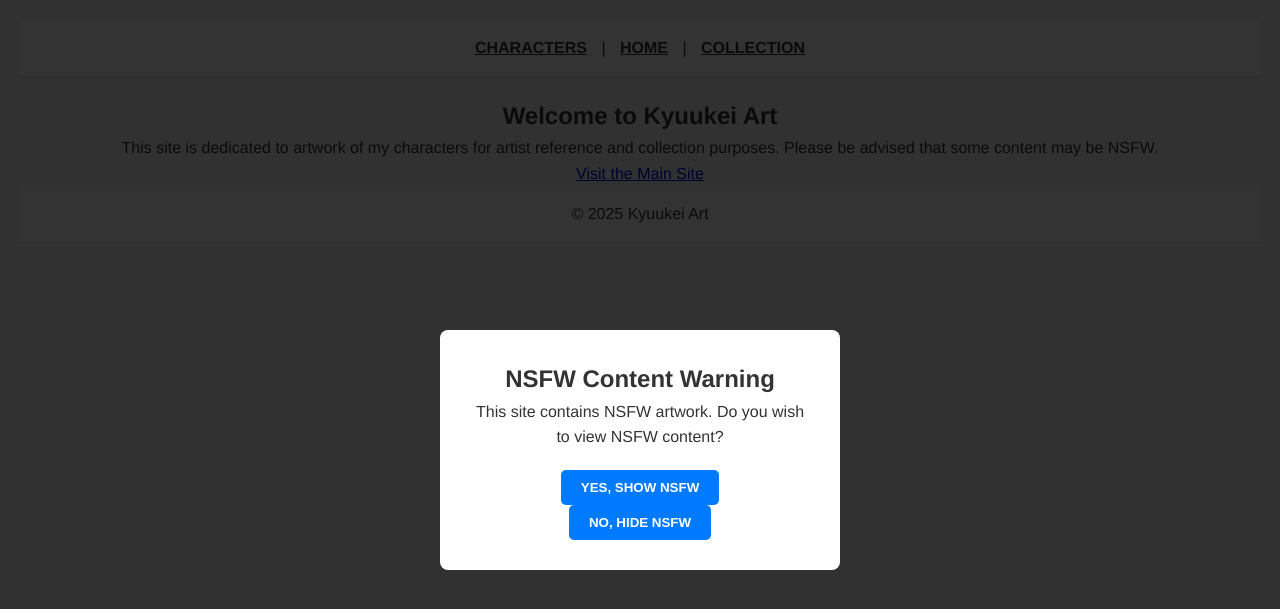
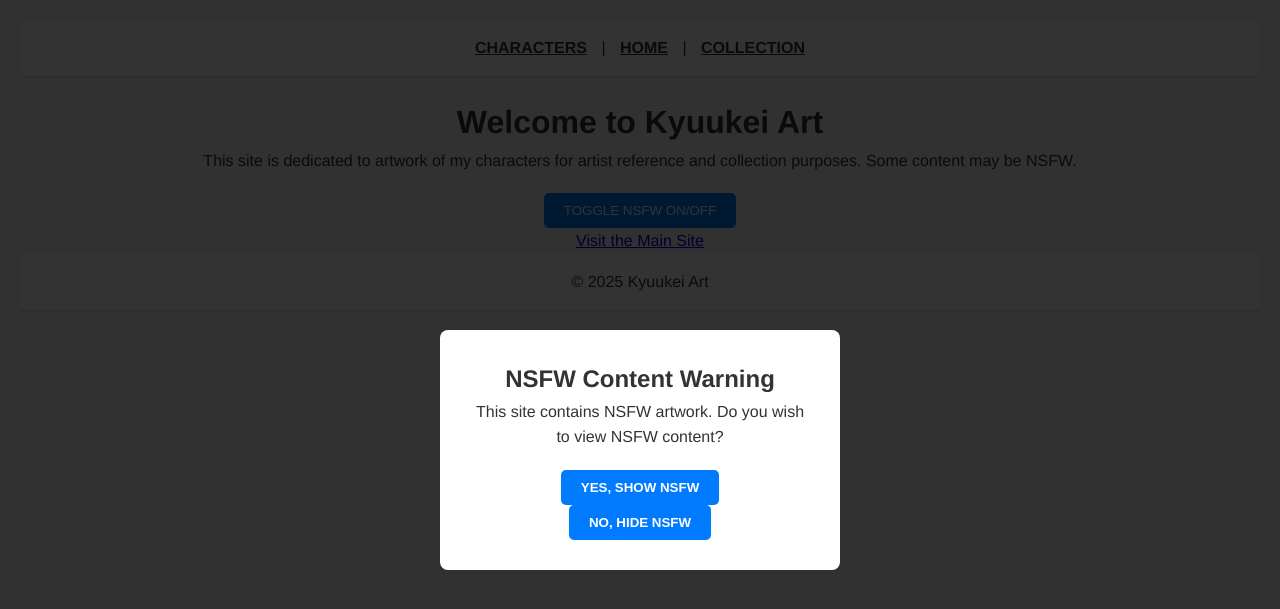
Before and after one commit to Saiminator/Kyuukeiart, a Jekyll site: the page built from index.html, in a window 1280 px wide. Shown: the top 609 px of the page. Built offline with Jekyll 4.4.1, drawn with Linux system fonts in a browser that asks for light colours.

Commit message:
Update index.html

```diff
--- a/index.html
+++ b/index.html
@@ -2,8 +2,10 @@
 layout: default
 title: Home
 ---
-<section id="home">
-  <h1>Welcome to Kyuukei Art</h1>
-  <p>This site is dedicated to artwork of my characters for artist reference and collection purposes. Please be advised that some content may be NSFW.</p>
-  <p><a href="https://kyuukei.com">Visit the Main Site</a></p>
-</section>
+<h1>Welcome to Kyuukei Art</h1>
+<p>This site is dedicated to artwork of my characters for artist reference and collection purposes. Some content may be NSFW.</p>
+
+<!-- NSFW Toggle Button -->
+<button id="nsfw-toggle" style="margin-top: 20px;">Toggle NSFW On/Off</button>
+
+<p><a href="https://kyuukei.com">Visit the Main Site</a></p>
```
